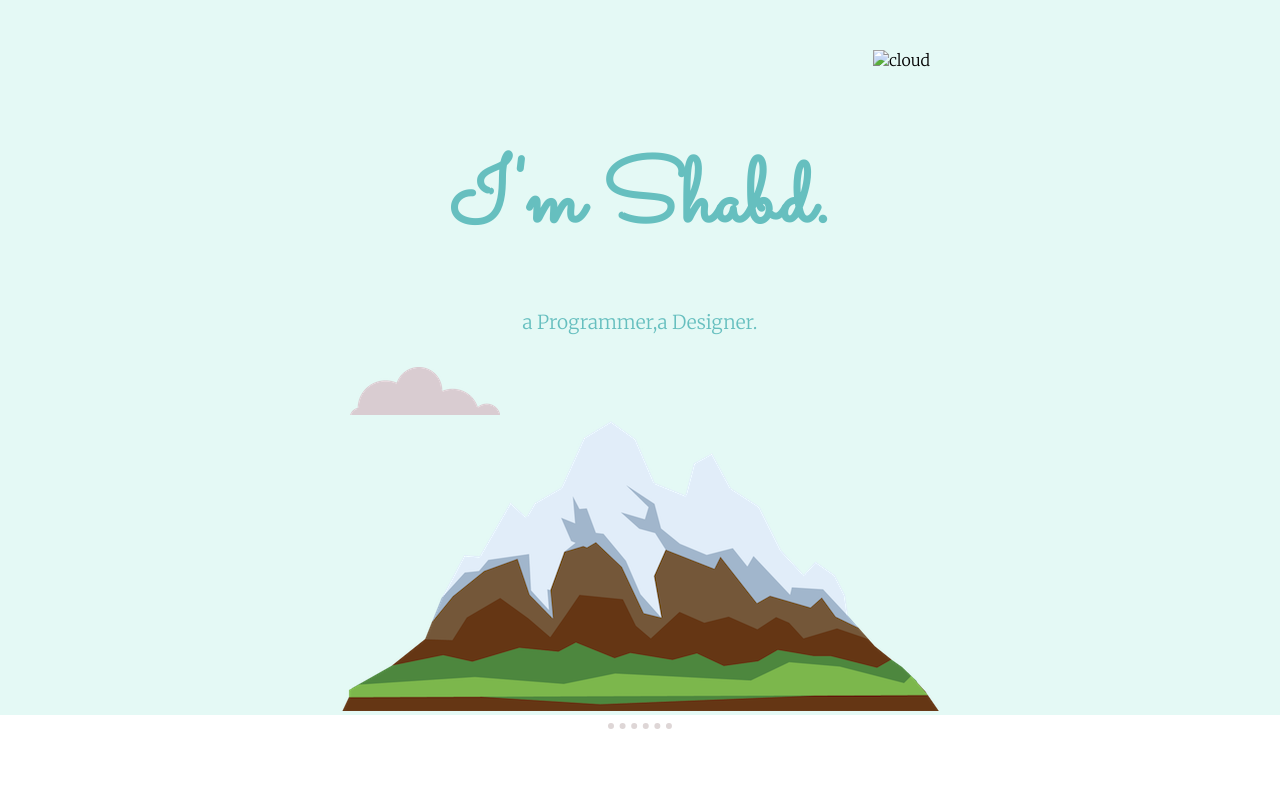
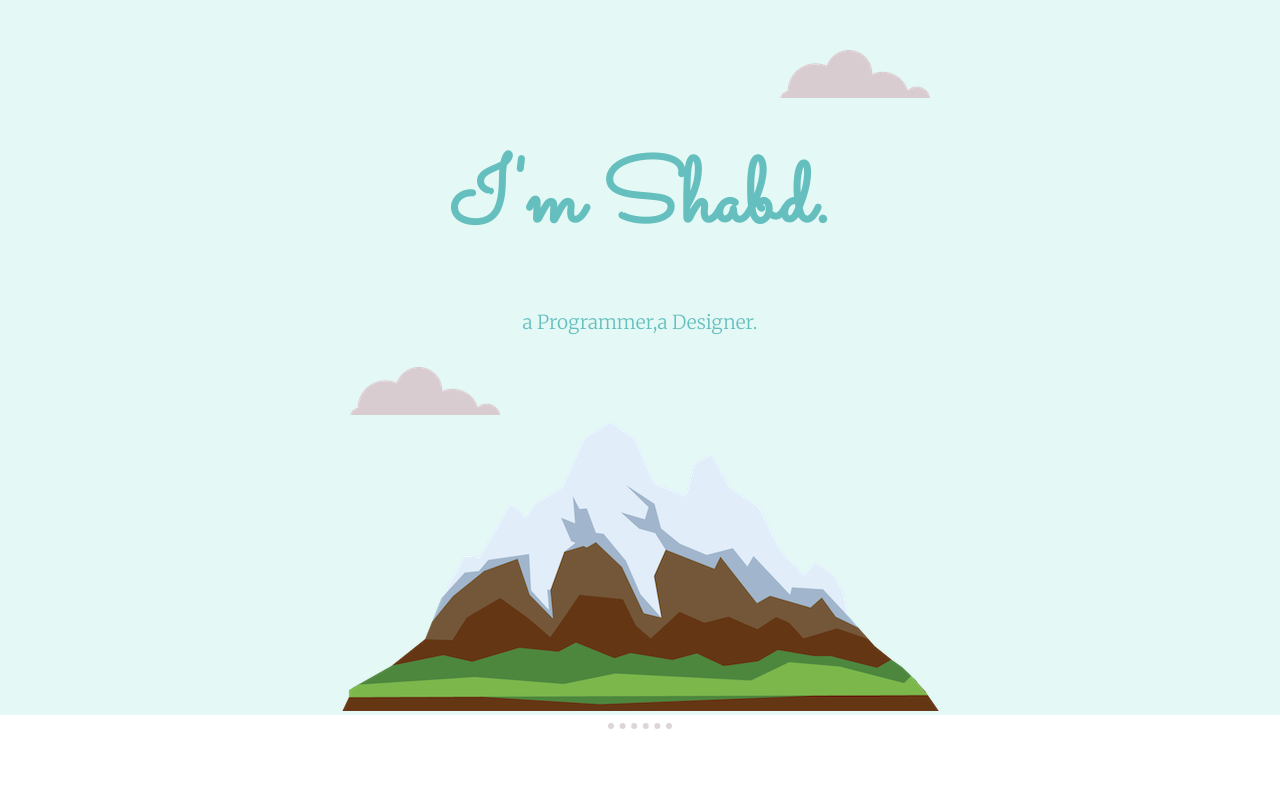
Before and after one commit to shader50/cv_adv, a plain HTML site: page index.html in a window 1280 px wide. Shown: the top 800 px of the page. Drawn offline with Linux system fonts and the light colour scheme.

Commit message:
Update_index.html

```diff
--- a/index.html
+++ b/index.html
@@ -19,7 +19,7 @@
 
 
     <div class="top_container">
-        <img class="top_cloud" src="images/cloud.png" alt="cloud">
+        <img class="top_cloud" src="cloud.png" alt="cloud">
         <h1>I'm Shabd.</h1>
         <p class="subheading">a Programmer,a Designer.</p>
         <img  class="bottom_cloud" src="cloud.png" alt="cloud">
```
